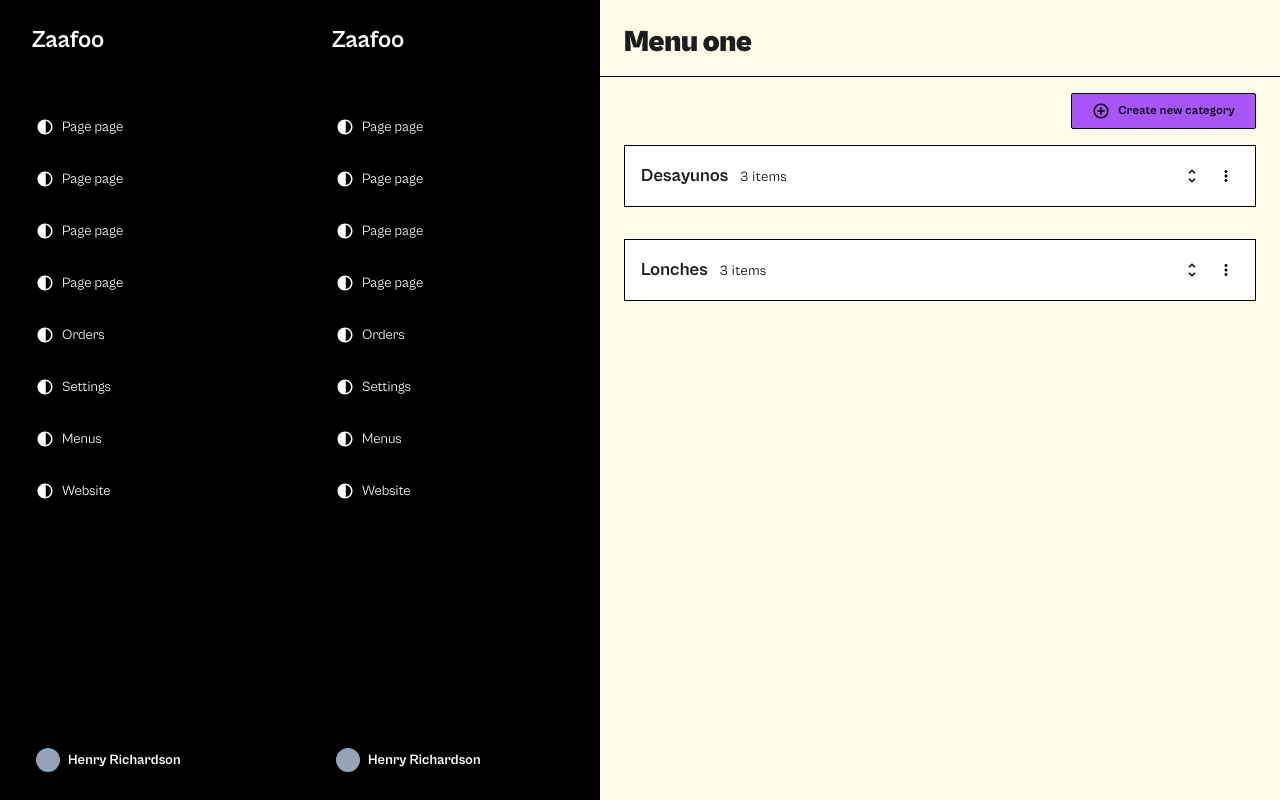
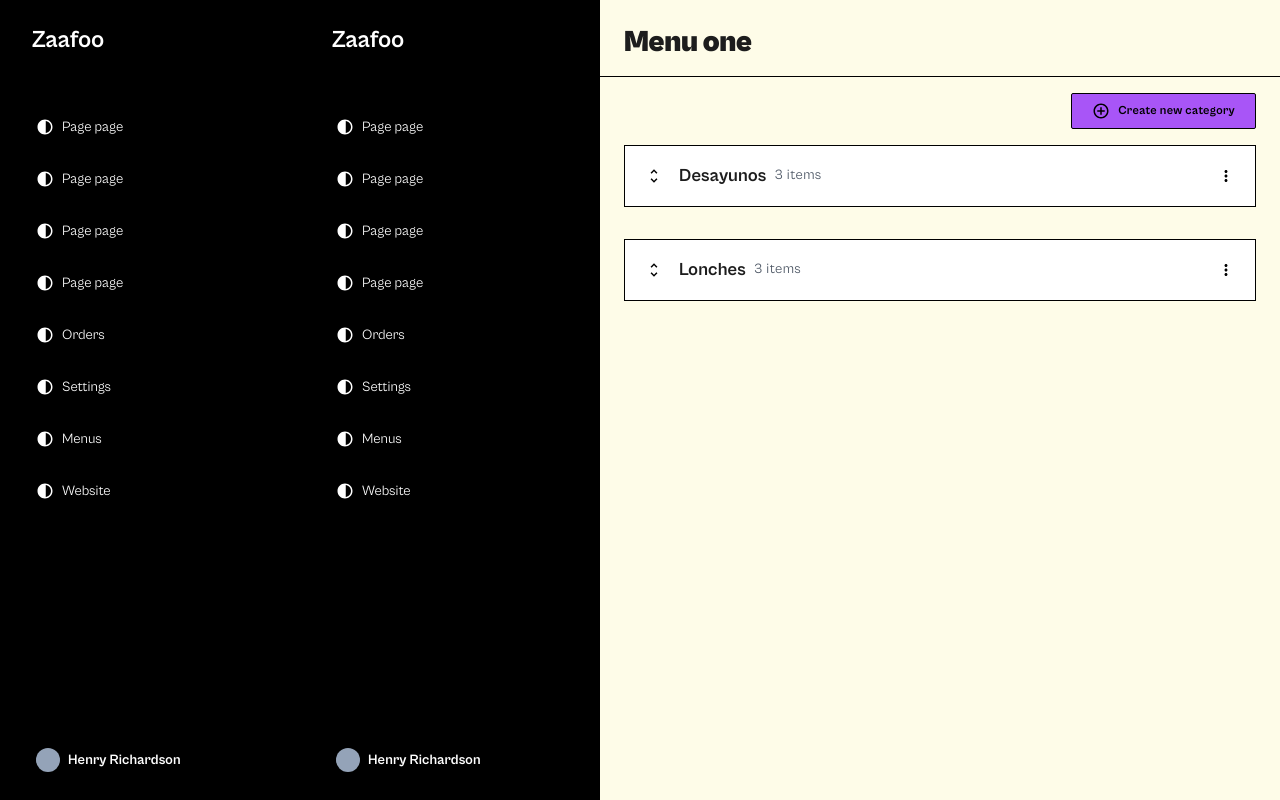
Before and after one commit to julio-benavente/zaafoo, a Next.js app: page /app/menu/single-menu in a window 1280 px wide. Built offline with nearby package versions, Linux system fonts and the light colour scheme.

Commit message:
Expanded button icon added to menu category

```diff
--- a/src/app/app/menu/single-menu/MenuCategory.tsx
+++ b/src/app/app/menu/single-menu/MenuCategory.tsx
@@ -11,6 +11,8 @@ import MenuItemComponent from "./MenuItem";
 import cn from "@/helpers/cn";
 import UnfoldMoreOutlinedIcon from "@mui/icons-material/UnfoldMoreOutlined";
 import UnfoldLessIcon from "@mui/icons-material/UnfoldLess";
+import DeleteOutlineIcon from "@mui/icons-material/DeleteOutline";
+import EditOutlinedIcon from "@mui/icons-material/EditOutlined";
 
 const MenuCategory = (props: MenuCategoryProps) => {
   const [showMenuItems, setShowMenuItems] = useState(false);
@@ -24,45 +26,46 @@ const MenuCategory = (props: MenuCategoryProps) => {
     <div className="mb-8">
       <div
         className={cn(
-          "py-4 px-4 bg-white border border-black border-solid border-b-0 grid grid-cols-[1fr_auto]",
+          "py-4 px-4 bg-white border border-black border-solid border-b-0 grid grid-cols-[auto_1fr_auto] gap-3 items-center",
           !showMenuItems && "border-b"
         )}
       >
-        <div className="w-full">
+        <IconButton onClick={toggleMenuItemsDisplay}>
+          {!showMenuItems && <UnfoldMoreOutlinedIcon />}
+          {showMenuItems && <UnfoldLessIcon />}
+        </IconButton>
+        <div className="w-full grid grid-flow-row sm:grid-flow-col sm:justify-start sm:items-center">
           <Typography className="font-bold text-base" component={"span"}>
             {props.name}
           </Typography>{" "}
-          <Typography variant="caption" component={"span"} className="pl-2">
+          <Typography
+            variant="caption"
+            component={"span"}
+            className="sm:pl-2 text-gray-600"
+          >
             {props.menuItems?.length}{" "}
             {props.menuItems?.length === 1 ? "item" : "items"}
           </Typography>
         </div>
-        <div className="flex gap-2">
-          <IconButton onClick={toggleMenuItemsDisplay}>
-            {!showMenuItems && <UnfoldMoreOutlinedIcon />}
-            {showMenuItems && <UnfoldLessIcon />}
-          </IconButton>
-          <OptionsButton
-            onClick={() => setMenuIsOpen(!menuIsOpen)}
-            ref={anchorRef}
-          />
-        </div>
+
+        <OptionsButton
+          onClick={() => setMenuIsOpen(!menuIsOpen)}
+          ref={anchorRef}
+        />
         <Menu
           open={menuIsOpen}
           onClose={() => setMenuIsOpen(false)}
           anchorEl={anchorRef.current}
         >
           <MenuItem variant="option" onClick={closeMenu}>
-            One
+            <EditOutlinedIcon className="text-lg mr-2" /> Edit
           </MenuItem>
-          <MenuItem variant="option" onClick={closeMenu}>
-            One
-          </MenuItem>
-          <MenuItem variant="option" onClick={closeMenu}>
-            One
-          </MenuItem>
-          <MenuItem variant="option" onClick={closeMenu}>
-            One
+          <MenuItem
+            variant="option"
+            onClick={closeMenu}
+            classes={{ root: "text-red-500 hover:bg-red-50" }}
+          >
+            <DeleteOutlineIcon className="text-lg mr-2" /> Delete
           </MenuItem>
         </Menu>
       </div>
--- a/src/components/IconButton/index.tsx
+++ b/src/components/IconButton/index.tsx
@@ -10,7 +10,7 @@ const IconButton = forwardRef(
         size={size}
         classes={{
           root: cn(
-            "text-black border relative py-0 px-1 border rounded-sm p-0 hover:bg-black hover:text-white"
+            "text-black border relative py-0 px-1 border rounded-sm p-0 hover:bg-black hover:text-white h-fit"
           ),
           sizeSmall: "p-1 [&>svg]:text-lg",
           sizeMedium: "p-2 [&>svg]:text-lg",
--- a/src/components/MenuItem/index.tsx
+++ b/src/components/MenuItem/index.tsx
@@ -24,11 +24,12 @@ const MenuItem = ({
         className
       )}
       classes={{
+        ...classes,
         root: cn([
           variant === "tab" && "max-h-none min-h-min text-sm",
           variant === "option" && "max-h-none min-h-min text-sm",
+          classes?.root,
         ]),
-        ...classes,
       }}
       {...props}
     />
```
